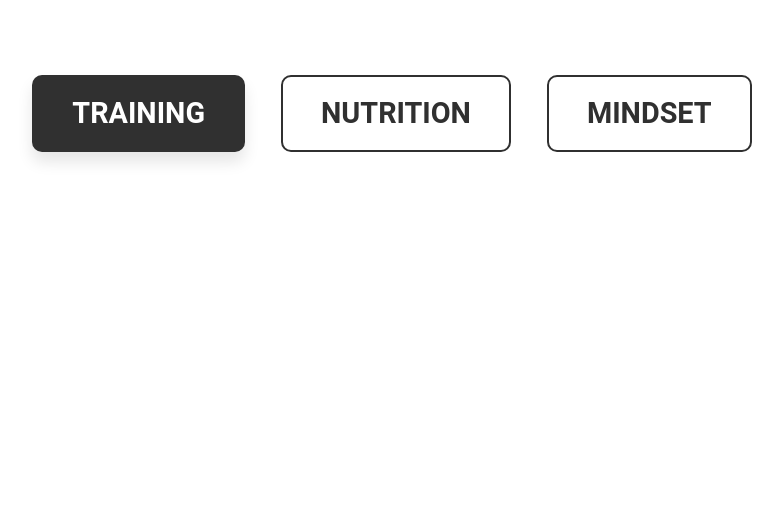
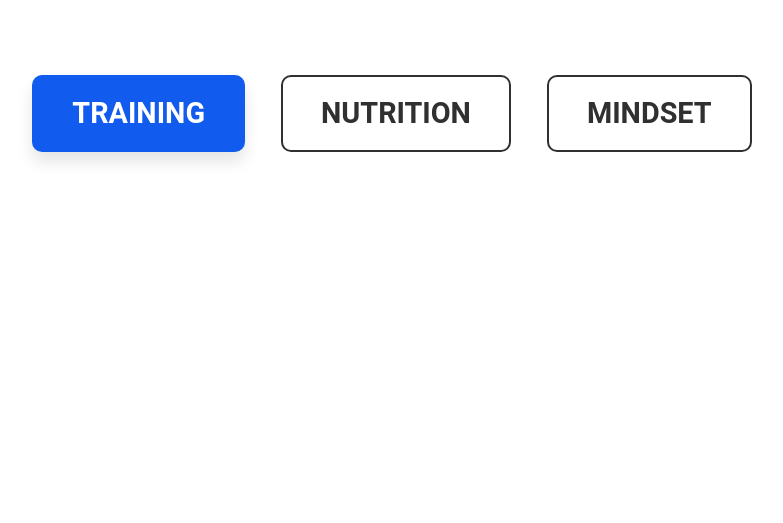
Before and after one commit to alexeum123/xelamuelifetest, a plain HTML site: page index.html in a window 1280 px wide. In both pictures the pointer is over the link "TRAINING". Shown: the part 277-800 px from the top of the page, without its empty margins (248-1031 px from the left). Drawn offline with Linux system fonts and the light colour scheme.

Commit message:
saved index

```diff
--- a/index.css
+++ b/index.css
@@ -61,7 +61,7 @@ a.link {
 }
 
 a.link:hover {
-    background-color: #303030;
+    background-color: #115bee;
     color: #fff;
     border: 2px solid transparent;
     box-shadow: 0px 10px 15px rgba(0, 0, 0, 0.1);
@@ -69,7 +69,7 @@ a.link:hover {
 
 a.link::before {
     content: "";
-    background: linear-gradient(120deg, transparent, #303030, transparent);
+    background: linear-gradient(120deg, transparent, #00ffff, transparent);
     position: absolute;
     left: -100%;
     top: 0;
```
